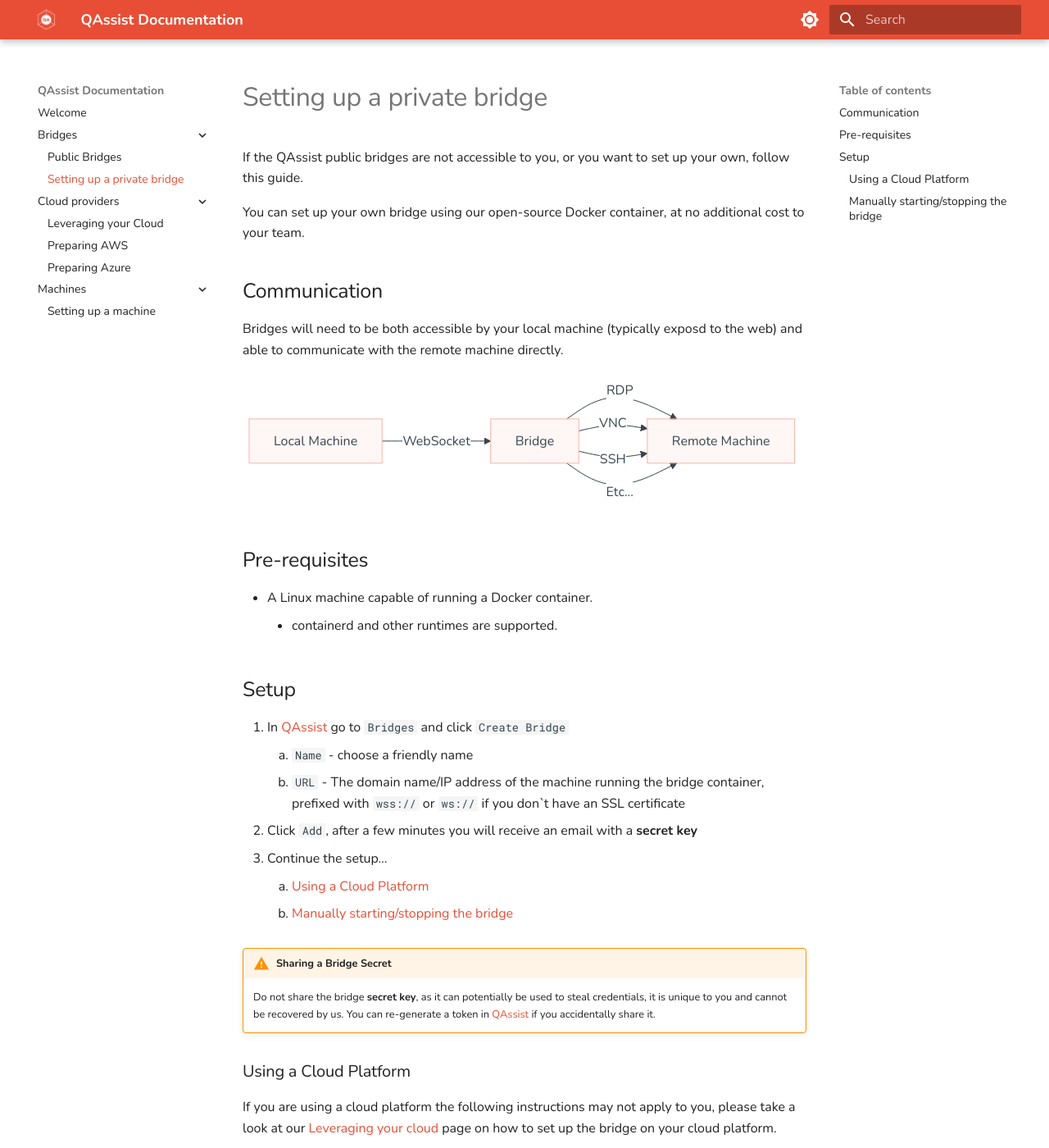
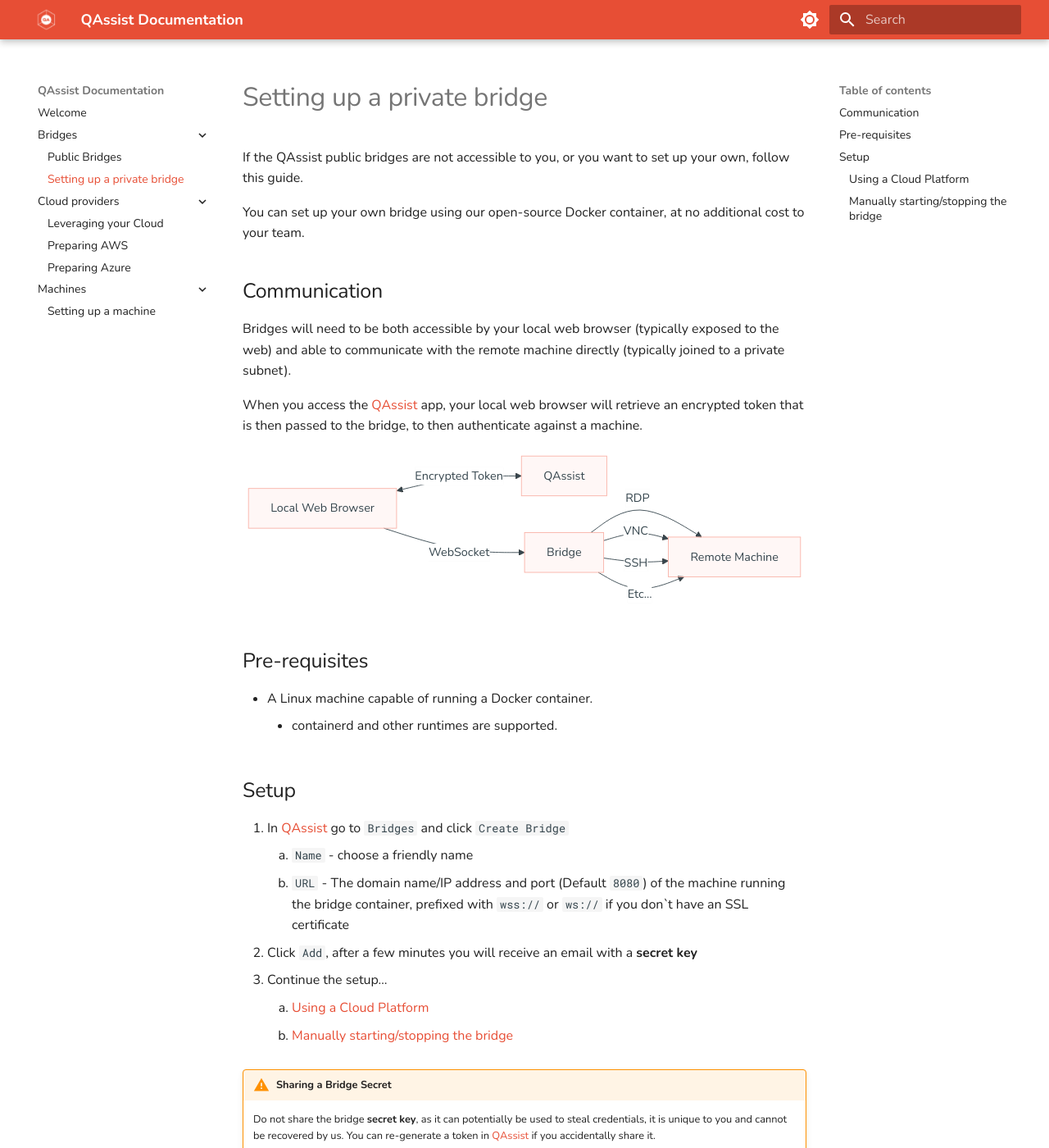
Before and after one commit to qassistio/docs, an MkDocs documentation site: the page built from docs/bridges/setup-bridge.md, in a window 1280 px wide and 1400 px high. Shown: the whole window at 82% size. Built offline with MkDocs 1.6.1 and Material for MkDocs 9.7.7, drawn with Linux system fonts in a browser that asks for light colours; some of the changed text lies outside the part shown.

Commit message:
Update bridge docs

````diff
--- a/docs/bridges/setup-bridge.md
+++ b/docs/bridges/setup-bridge.md
@@ -8,16 +8,20 @@
 
 ## Communication
 
-Bridges will need to be both accessible by your local machine (typically exposd to the web) and able
-to communicate with the remote machine directly.
+Bridges will need to be both accessible by your local web browser (typically exposed to the web) and able
+to communicate with the remote machine directly (typically joined to a private subnet).
+
+When you access the [QAssist](https://app.qassist.io) app, your local web browser will retrieve an encrypted token
+that is then passed to the bridge, to then authenticate against a machine.
 
 ``` mermaid
 graph LR
-  A[Local Machine] -->|WebSocket| B[Bridge];
-  B -->|RDP| C[Remote Machine];
-  B -->|VNC| C;
-  B -->|SSH| C;
-  B -->|Etc...| C;
+  A[Local Web Browser] <-->|Encrypted Token| B[QAssist];
+  A -->|WebSocket| C[Bridge];
+  C -->|RDP| D[Remote Machine];
+  C -->|VNC| D;
+  C -->|SSH| D;
+  C -->|Etc...| D;
 ```
 
 ## Pre-requisites
@@ -29,7 +33,7 @@
 
 1.  In [QAssist](https://app.qassist.io) go to `Bridges` and click `Create Bridge`
     1. `Name` - choose a friendly name
-    2. `URL` - The domain name/IP address of the machine running the bridge container, prefixed with `wss://` or `ws://` if you don`t have an SSL certificate
+    2. `URL` - The domain name/IP address and port (Default `8080`) of the machine running the bridge container, prefixed with `wss://` or `ws://` if you don`t have an SSL certificate
 2.  Click `Add`, after a few minutes you will receive an email with a **secret key**
 3.  Continue the setup&hellip;
     1. [Using a Cloud Platform](#using-a-cloud-platform)
````
Also changed, not shown: other parts of docs/bridges/setup-bridge.md (+1 -1 lines).
